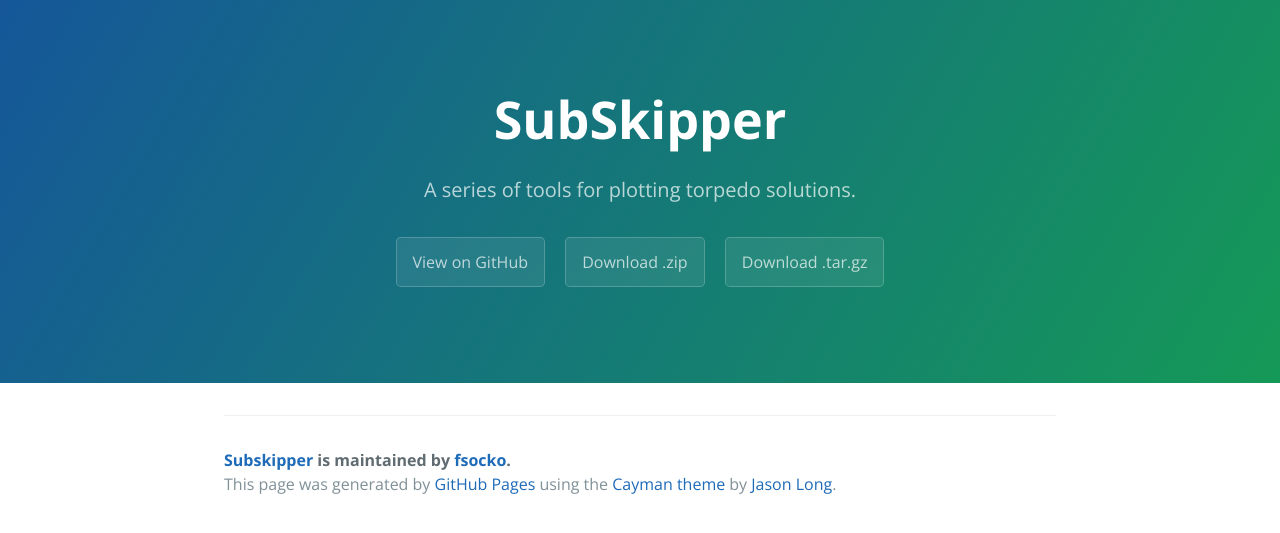
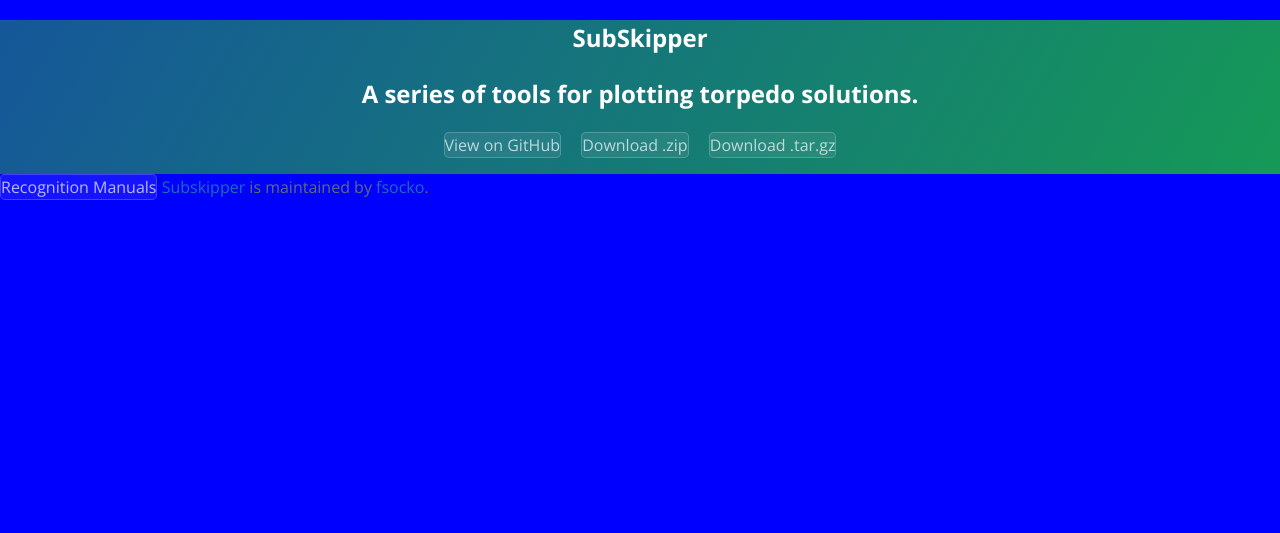
Before and after one commit to fsocko/subskipper, a PHP site: page / in a window 1280 px wide. Shown: the top 533 px of the page. Run offline with PHP 8.4, Linux system fonts and the light colour scheme.

Commit message:
Branch for github page development

```diff
--- a/index.html
+++ b/index.html
@@ -10,8 +10,8 @@
   </head>
   <body>
     <section class="page-header">
-      <h1 class="project-name">SubSkipper</h1>
-      <h2 class="project-tagline">A series of tools for plotting torpedo solutions.</h2>
+      <h1>SubSkipper</h1>
+      <h2>A series of tools for plotting torpedo solutions.</h2>
       <a href="https://github.com/fsocko/SubSkipper" class="btn">View on GitHub</a>
       <a href="https://github.com/fsocko/SubSkipper/zipball/master" class="btn">Download .zip</a>
       <a href="https://github.com/fsocko/SubSkipper/tarball/master" class="btn">Download .tar.gz</a>
@@ -19,14 +19,12 @@
 
     <section class="main-content">
 
+	  <a href="https://fsocko.github.io/SubSkipper/recog/recogHTML/recogLSNi.html" class="btn">Recognition Manuals</a>
 
 
 
-      <footer class="site-footer">
         <span class="site-footer-owner"><a href="https://github.com/fsocko/SubSkipper">Subskipper</a> is maintained by <a href="https://github.com/fsocko">fsocko</a>.</span>
 
-        <span class="site-footer-credits">This page was generated by <a href="https://pages.github.com">GitHub Pages</a> using the <a href="https://github.com/jasonlong/cayman-theme">Cayman theme</a> by <a href="https://twitter.com/jasonlong">Jason Long</a>.</span>
-      </footer>
 
     </section>
 
--- a/stylesheets/stylesheet.css
+++ b/stylesheets/stylesheet.css
@@ -7,7 +7,9 @@
   font-family: "Open Sans", "Helvetica Neue", Helvetica, Arial, sans-serif;
   font-size: 16px;
   line-height: 1.5;
-  color: #606c71; }
+  color: #606c71;
+background-color: blue;
+  }
 
 a {
   color: #1e6bb8;
@@ -34,212 +36,8 @@
   background-color: rgba(255, 255, 255, 0.2);
   border-color: rgba(255, 255, 255, 0.3); }
 
-@media screen and (min-width: 64em) {
-  .btn {
-    padding: 0.75rem 1rem; } }
-
-@media screen and (min-width: 42em) and (max-width: 64em) {
-  .btn {
-    padding: 0.6rem 0.9rem;
-    font-size: 0.9rem; } }
-
-@media screen and (max-width: 42em) {
-  .btn {
-    display: block;
-    width: 100%;
-    padding: 0.75rem;
-    font-size: 0.9rem; }
-    .btn + .btn {
-      margin-top: 1rem;
-      margin-left: 0; } }
-
 .page-header {
   color: #fff;
   text-align: center;
   background-color: #159957;
   background-image: linear-gradient(120deg, #155799, #159957); }
-
-@media screen and (min-width: 64em) {
-  .page-header {
-    padding: 5rem 6rem; } }
-
-@media screen and (min-width: 42em) and (max-width: 64em) {
-  .page-header {
-    padding: 3rem 4rem; } }
-
-@media screen and (max-width: 42em) {
-  .page-header {
-    padding: 2rem 1rem; } }
-
-.project-name {
-  margin-top: 0;
-  margin-bottom: 0.1rem; }
-
-@media screen and (min-width: 64em) {
-  .project-name {
-    font-size: 3.25rem; } }
-
-@media screen and (min-width: 42em) and (max-width: 64em) {
-  .project-name {
-    font-size: 2.25rem; } }
-
-@media screen and (max-width: 42em) {
-  .project-name {
-    font-size: 1.75rem; } }
-
-.project-tagline {
-  margin-bottom: 2rem;
-  font-weight: normal;
-  opacity: 0.7; }
-
-@media screen and (min-width: 64em) {
-  .project-tagline {
-    font-size: 1.25rem; } }
-
-@media screen and (min-width: 42em) and (max-width: 64em) {
-  .project-tagline {
-    font-size: 1.15rem; } }
-
-@media screen and (max-width: 42em) {
-  .project-tagline {
-    font-size: 1rem; } }
-
-.main-content :first-child {
-  margin-top: 0; }
-.main-content img {
-  max-width: 100%; }
-.main-content h1, .main-content h2, .main-content h3, .main-content h4, .main-content h5, .main-content h6 {
-  margin-top: 2rem;
-  margin-bottom: 1rem;
-  font-weight: normal;
-  color: #159957; }
-.main-content p {
-  margin-bottom: 1em; }
-.main-content code {
-  padding: 2px 4px;
-  font-family: Consolas, "Liberation Mono", Menlo, Courier, monospace;
-  font-size: 0.9rem;
-  color: #383e41;
-  background-color: #f3f6fa;
-  border-radius: 0.3rem; }
-.main-content pre {
-  padding: 0.8rem;
-  margin-top: 0;
-  margin-bottom: 1rem;
-  font: 1rem Consolas, "Liberation Mono", Menlo, Courier, monospace;
-  color: #567482;
-  word-wrap: normal;
-  background-color: #f3f6fa;
-  border: solid 1px #dce6f0;
-  border-radius: 0.3rem; }
-  .main-content pre > code {
-    padding: 0;
-    margin: 0;
-    font-size: 0.9rem;
-    color: #567482;
-    word-break: normal;
-    white-space: pre;
-    background: transparent;
-    border: 0; }
-.main-content .highlight {
-  margin-bottom: 1rem; }
-  .main-content .highlight pre {
-    margin-bottom: 0;
-    word-break: normal; }
-.main-content .highlight pre, .main-content pre {
-  padding: 0.8rem;
-  overflow: auto;
-  font-size: 0.9rem;
-  line-height: 1.45;
-  border-radius: 0.3rem; }
-.main-content pre code, .main-content pre tt {
-  display: inline;
-  max-width: initial;
-  padding: 0;
-  margin: 0;
-  overflow: initial;
-  line-height: inherit;
-  word-wrap: normal;
-  background-color: transparent;
-  border: 0; }
-  .main-content pre code:before, .main-content pre code:after, .main-content pre tt:before, .main-content pre tt:after {
-    content: normal; }
-.main-content ul, .main-content ol {
-  margin-top: 0; }
-.main-content blockquote {
-  padding: 0 1rem;
-  margin-left: 0;
-  color: #819198;
-  border-left: 0.3rem solid #dce6f0; }
-  .main-content blockquote > :first-child {
-    margin-top: 0; }
-  .main-content blockquote > :last-child {
-    margin-bottom: 0; }
-.main-content table {
-  display: block;
-  width: 100%;
-  overflow: auto;
-  word-break: normal;
-  word-break: keep-all; }
-  .main-content table th {
-    font-weight: bold; }
-  .main-content table th, .main-content table td {
-    padding: 0.5rem 1rem;
-    border: 1px solid #e9ebec; }
-.main-content dl {
-  padding: 0; }
-  .main-content dl dt {
-    padding: 0;
-    margin-top: 1rem;
-    font-size: 1rem;
-    font-weight: bold; }
-  .main-content dl dd {
-    padding: 0;
-    margin-bottom: 1rem; }
-.main-content hr {
-  height: 2px;
-  padding: 0;
-  margin: 1rem 0;
-  background-color: #eff0f1;
-  border: 0; }
-
-@media screen and (min-width: 64em) {
-  .main-content {
-    max-width: 64rem;
-    padding: 2rem 6rem;
-    margin: 0 auto;
-    font-size: 1.1rem; } }
-
-@media screen and (min-width: 42em) and (max-width: 64em) {
-  .main-content {
-    padding: 2rem 4rem;
-    font-size: 1.1rem; } }
-
-@media screen and (max-width: 42em) {
-  .main-content {
-    padding: 2rem 1rem;
-    font-size: 1rem; } }
-
-.site-footer {
-  padding-top: 2rem;
-  margin-top: 2rem;
-  border-top: solid 1px #eff0f1; }
-
-.site-footer-owner {
-  display: block;
-  font-weight: bold; }
-
-.site-footer-credits {
-  color: #819198; }
-
-@media screen and (min-width: 64em) {
-  .site-footer {
-    font-size: 1rem; } }
-
-@media screen and (min-width: 42em) and (max-width: 64em) {
-  .site-footer {
-    font-size: 1rem; } }
-
-@media screen and (max-width: 42em) {
-  .site-footer {
-    font-size: 0.9rem; } }
```
